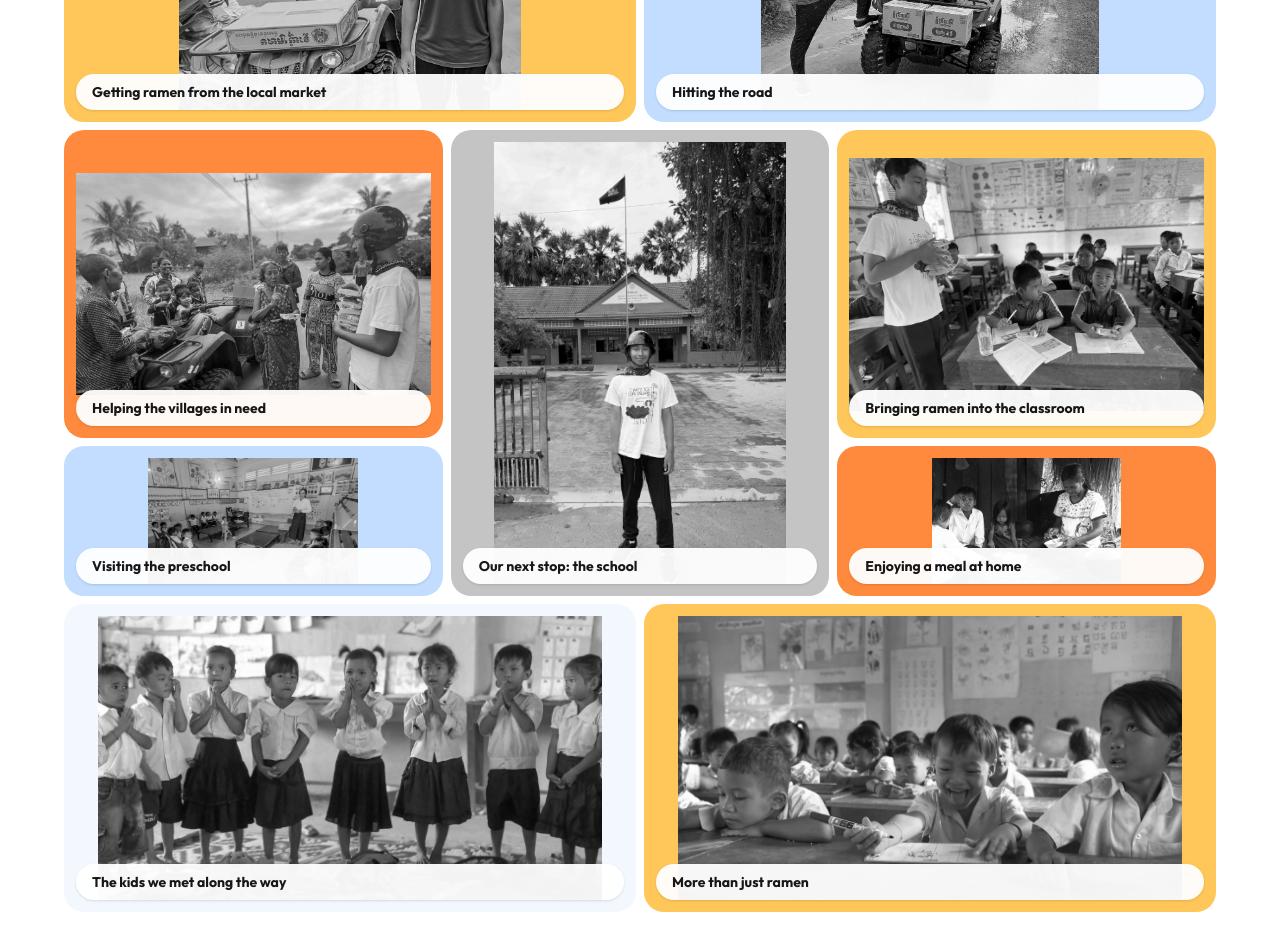
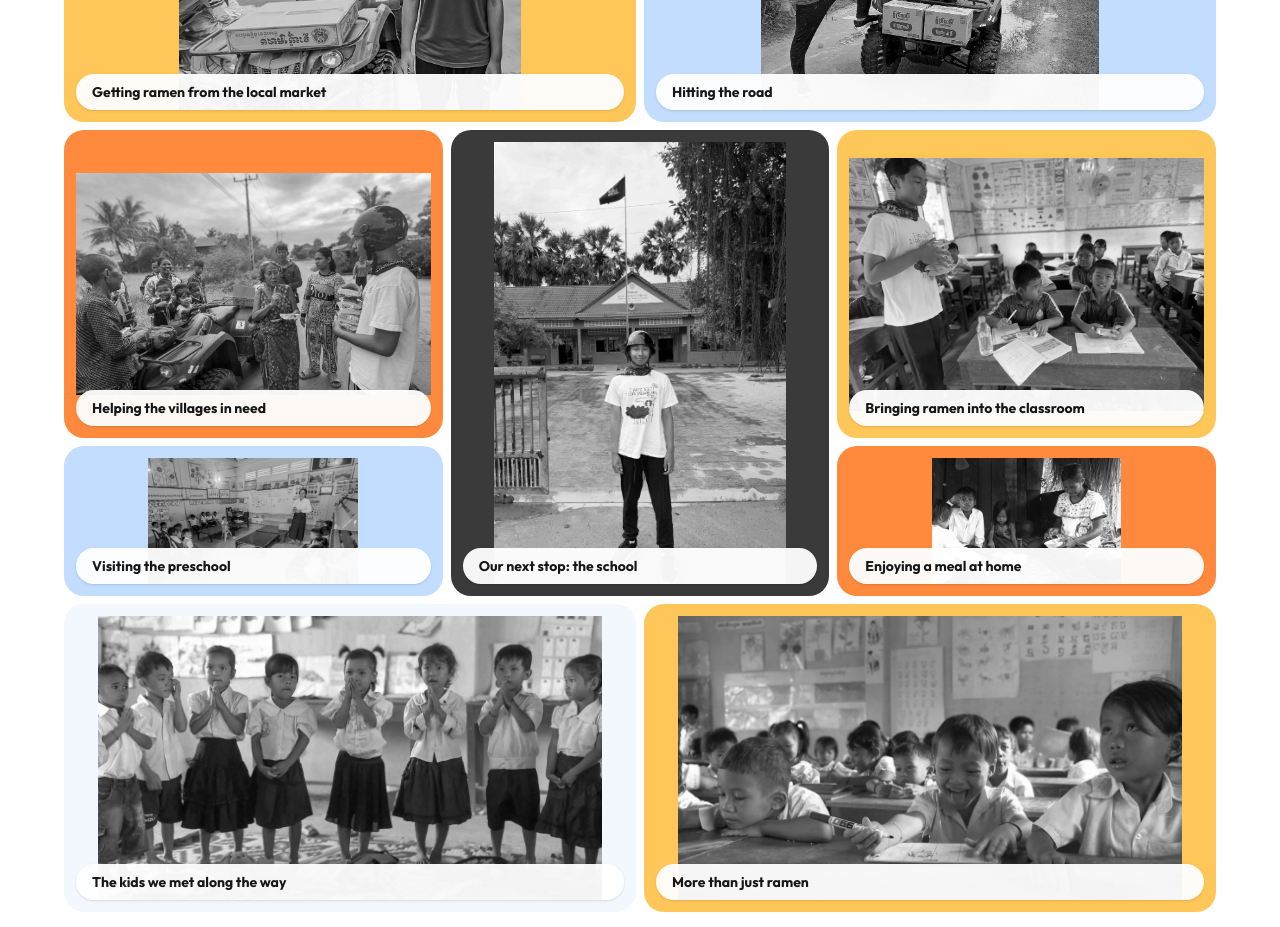
Before and after one commit to iampiotr/ramenrun, a React (Vite) app: page / in a window 1280 px wide. Shown: the part 5280-6207 px from the top of the page. Built offline with nearby package versions, Linux system fonts and the light colour scheme.

Commit message:
Darken the gray mat behind the school photo.

```diff
--- a/src/components/Gallery.tsx
+++ b/src/components/Gallery.tsx
@@ -11,7 +11,7 @@ const tiles = [
   { bg: 'bg-sun', box: 'col-span-1 row-span-2 lg:col-span-3' },
   { bg: 'bg-sky', box: 'col-span-1 row-span-2 lg:col-span-3' },
   { bg: 'bg-ramen', box: 'col-span-1 row-span-2 lg:col-span-2' },
-  { bg: 'bg-[#c4c4c4]', box: 'col-span-1 row-span-3 lg:col-span-2' },
+  { bg: 'bg-[#3a3a3a]', box: 'col-span-1 row-span-3 lg:col-span-2' },
   { bg: 'bg-sun', box: 'col-span-1 row-span-2 lg:col-span-2' },
   { bg: 'bg-sky', box: 'col-span-1 row-span-2 lg:col-span-2 lg:row-span-1' },
   { bg: 'bg-ramen', box: 'col-span-1 row-span-2 lg:col-span-2 lg:row-span-1' },
```
